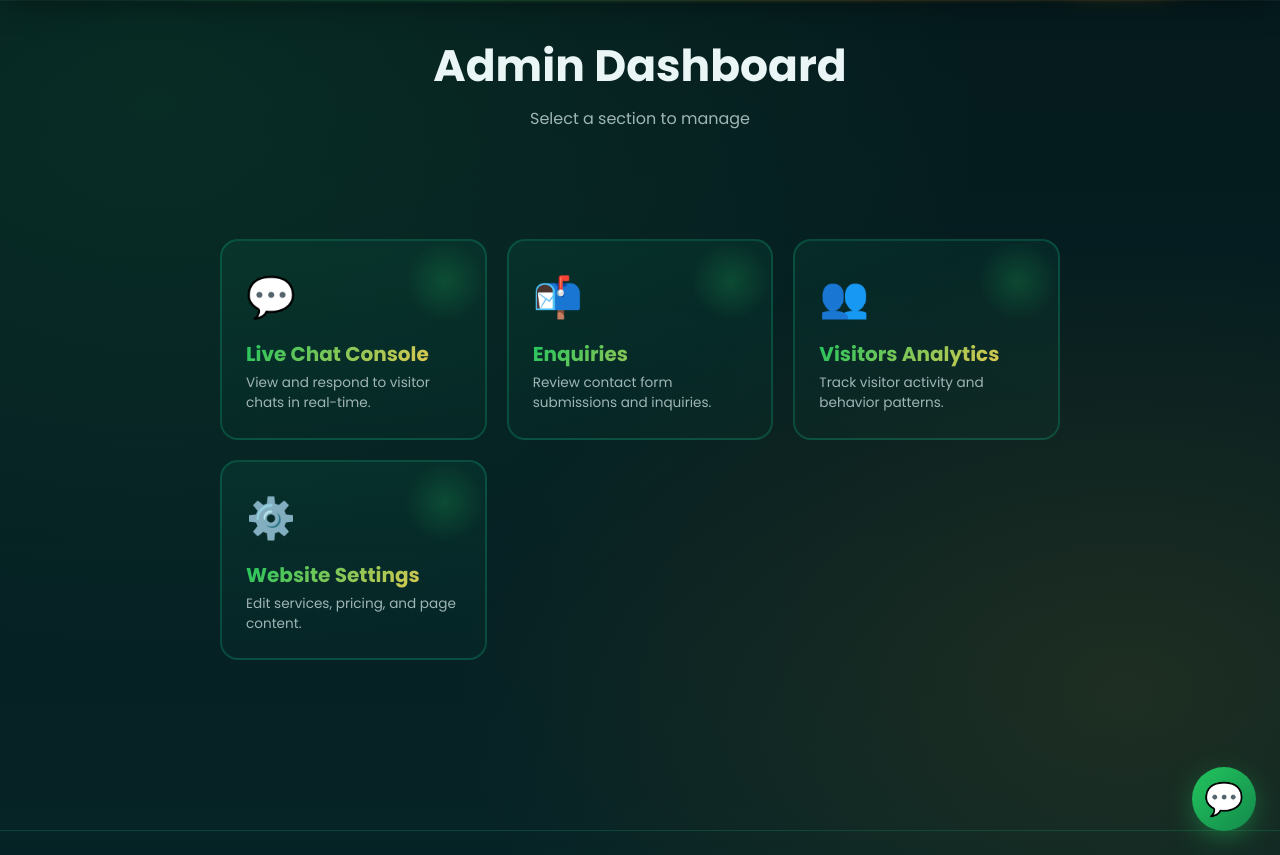
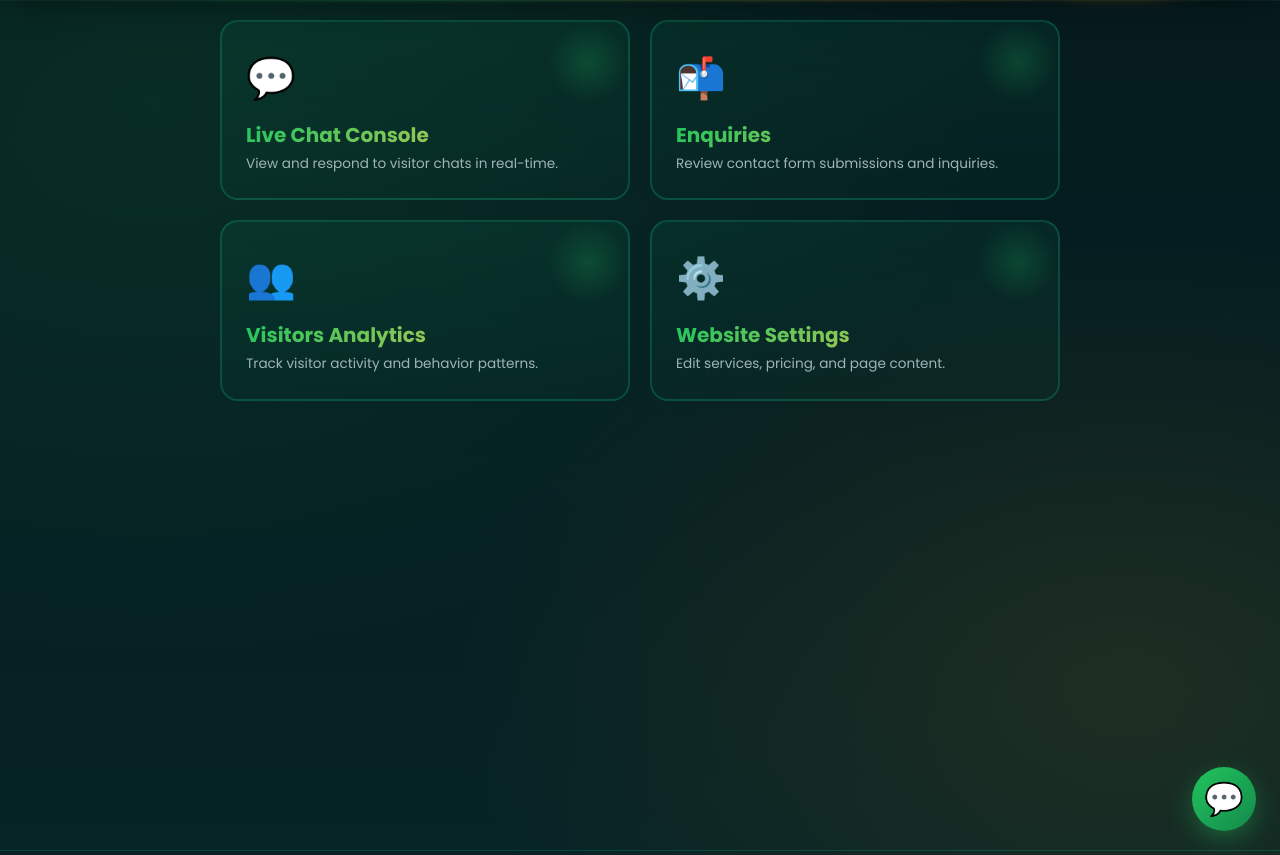
Before and after one commit to andyfast20-sketch/dogwalking2, a Flask app: page /admin in a window 1280 px wide. Shown: the part 65-920 px from the top of the page. Run offline with Flask 3, Linux system fonts and the light colour scheme; data comes from the database, SQL or seed files in the repository; data that the repository does not hold is empty.

Commit message:
Optimize admin dashboard layout: remove header text, change to 2-column grid, reduce top margin for all cards visible on one screen

```diff
--- a/templates/admin_dashboard.html
+++ b/templates/admin_dashboard.html
@@ -2,7 +2,7 @@
 {% block title %}Admin Dashboard{% endblock %}
 {% block extra_head %}
 <style>
-  .admin-grid{display:grid;grid-template-columns:repeat(3,1fr);gap:20px;max-width:960px;margin:30px auto;padding:0 clamp(20px,5vw,60px)}
+  .admin-grid{display:grid;grid-template-columns:repeat(2,1fr);gap:20px;max-width:960px;margin:20px auto;padding:0 clamp(20px,5vw,60px)}
   @media(max-width:900px){.admin-grid{grid-template-columns:1fr}}
   .admin-card{background:linear-gradient(180deg,rgba(16,185,129,.08),rgba(16,185,129,.03));border:2px solid rgba(16,185,129,.25);border-radius:18px;padding:24px;cursor:pointer;transition:all .35s cubic-bezier(.4,0,.2,1);position:relative;overflow:hidden}
   .admin-card::before{content:'';position:absolute;top:0;right:0;width:80px;height:80px;background:radial-gradient(circle,rgba(34,197,94,.2),transparent 70%);pointer-events:none}
@@ -24,10 +24,6 @@
 </style>
 {% endblock %}
 {% block content %}
-<section class="container" style="text-align:center;padding-top:40px">
-  <h1 style="margin-bottom:12px">Admin Dashboard</h1>
-  <p style="color:var(--muted);margin-top:0;margin-bottom:0">Select a section to manage</p>
-</section>
 
 <!-- Dashboard Cards -->
 <div id="dashboard-cards" class="admin-grid">
@@ -161,7 +157,6 @@ async function showSection(name){
 
   // Hide dashboard cards
   document.getElementById('dashboard-cards').style.display='none';
-  document.querySelector('.container').style.display='none';
 
   // Show section
   const section = document.getElementById('section-'+name);
@@ -211,7 +206,6 @@ function showDashboard(){
 
   // Show dashboard
   document.getElementById('dashboard-cards').style.display='grid';
-  document.querySelector('.container').style.display='block';
 
   // Restart dashboard polling
   startDashboardPolling();
```
